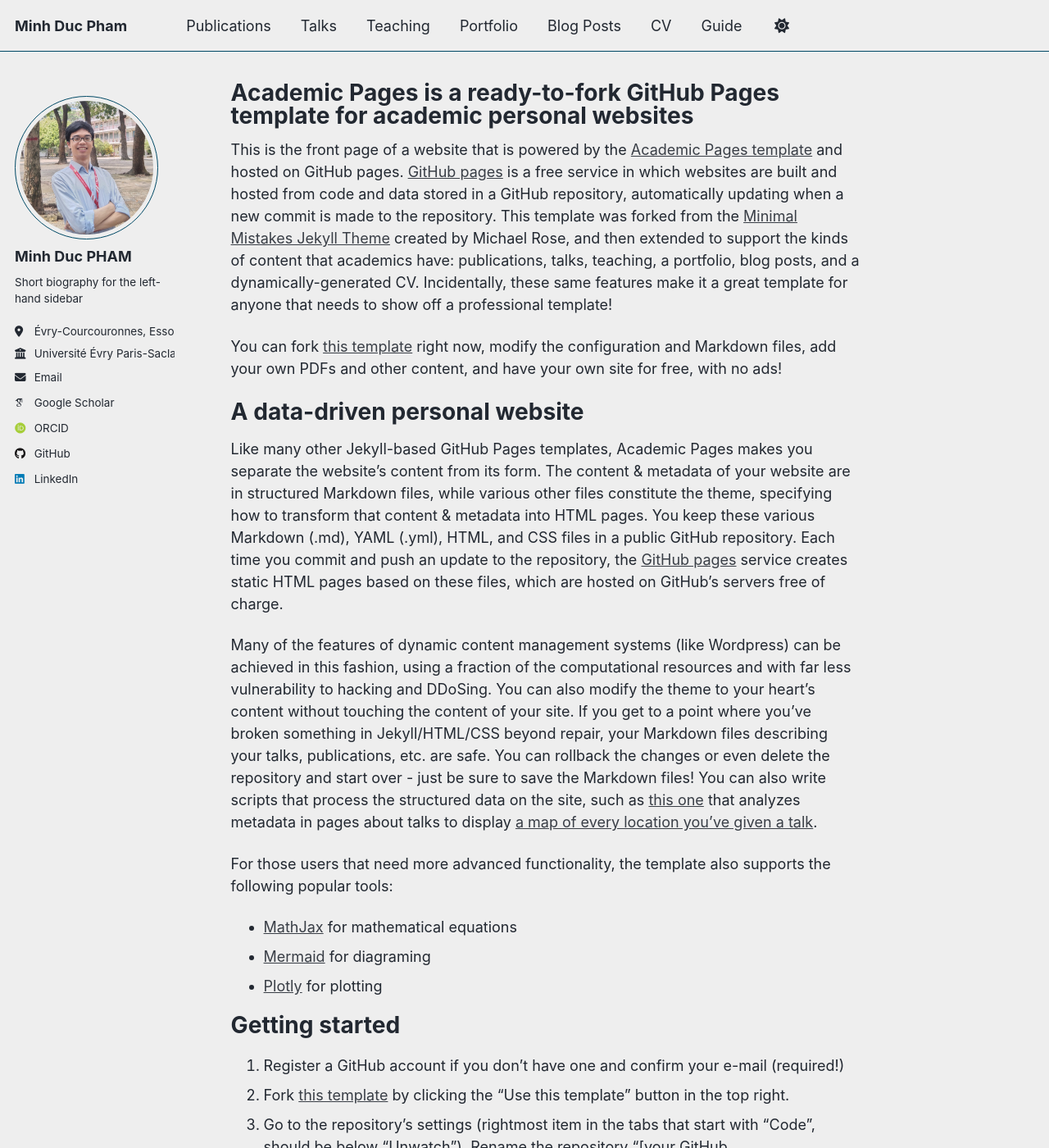
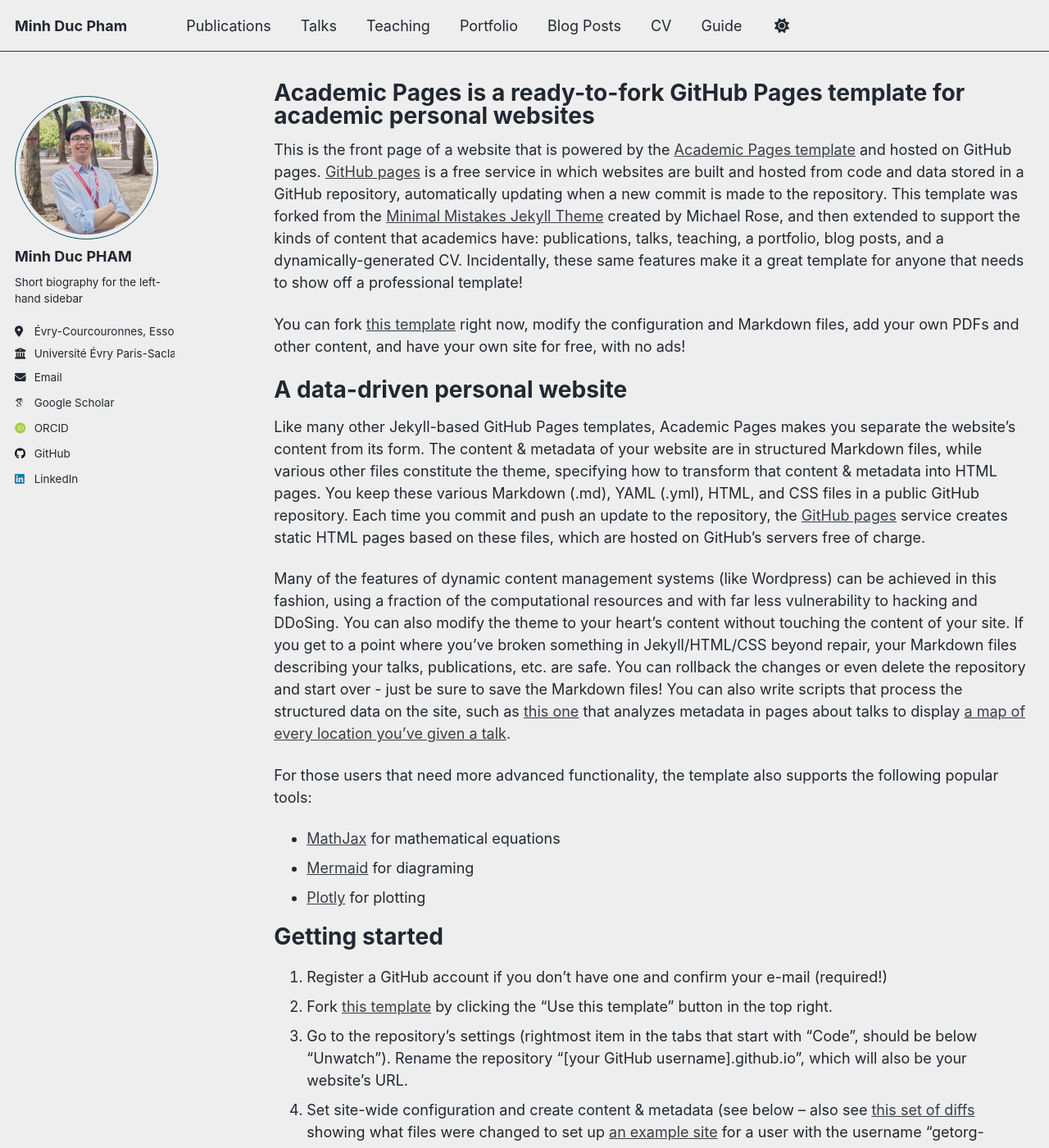
Before and after one commit to phamminhducH/phamminhducH.github.io, a Jekyll site: the page built from _pages/about.md, in a window 1280 px wide and 1400 px high. Shown: the whole window at 82% size. Built offline with Jekyll 4.4.1, drawn with Linux system fonts in a browser that asks for light colours; some web fonts are replaced; a script that is not in the unit is left out.

Commit message:
Update _page.scss

```diff
--- a/_sass/layout/_page.scss
+++ b/_sass/layout/_page.scss
@@ -18,9 +18,9 @@
 
 .page {
   @include breakpoint($large) {
-    @include span(10 of 12 last);
-    @include prefix(0.5 of 12);
-    @include suffix(2 of 12);
+    @include span(9 of 12 last);
+    @include prefix(0 of 12);
+    @include suffix(0 of 12);
   }
 
   .page__inner-wrap {
```
